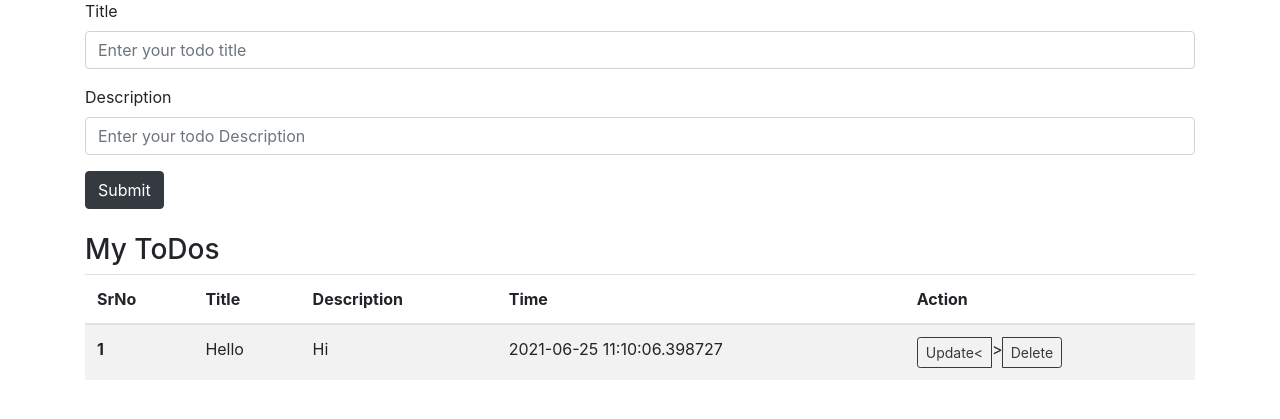
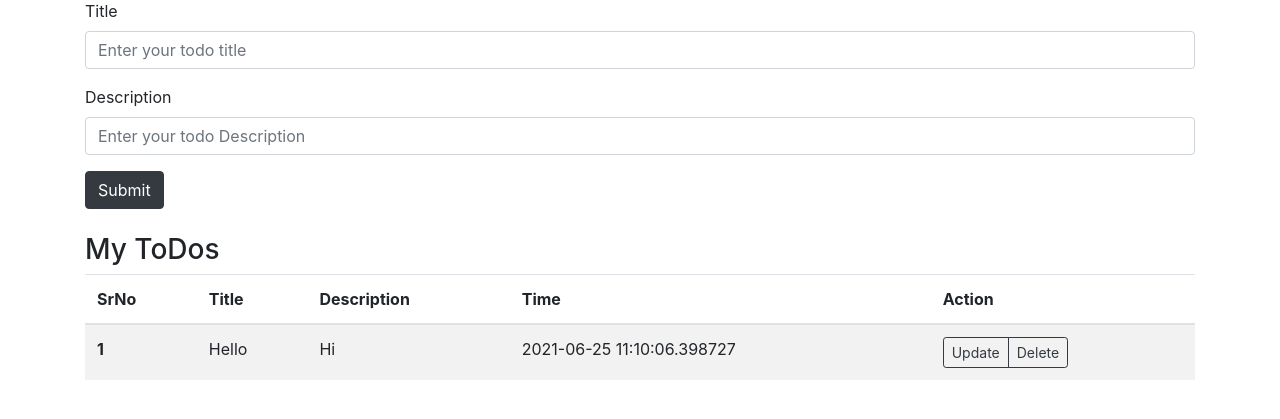
Before and after one commit to paramchoksi/ToDo-App, a Flask app: page / in a window 1280 px wide. Shown: the part 123-542 px from the top of the page. Run offline with Flask 2, Linux system fonts and the light colour scheme; data comes from the database, SQL or seed files in the repository; some libraries are stand-ins or nearby versions.

Commit message:
Add files via upload

```diff
--- a/templates/index.html
+++ b/templates/index.html
@@ -49,7 +49,7 @@
           <td>{{todo.time}}</td>
           <td>
             <div class="btn-group" role="group" aria-label="Basic mixed styles example">
-              <button href="update/{{todo.sno}}" type="button" class="btn btn-outline-dark btn-sm">Update<</button>>
+              <button href="update/{{todo.sno}}" type="button" class="btn btn-outline-dark btn-sm">Update</button>
               <button href="delete/{{todo.sno}}" type="button" class="btn btn-outline-dark btn-sm">Delete</button>
             </div>
           </td>
```
